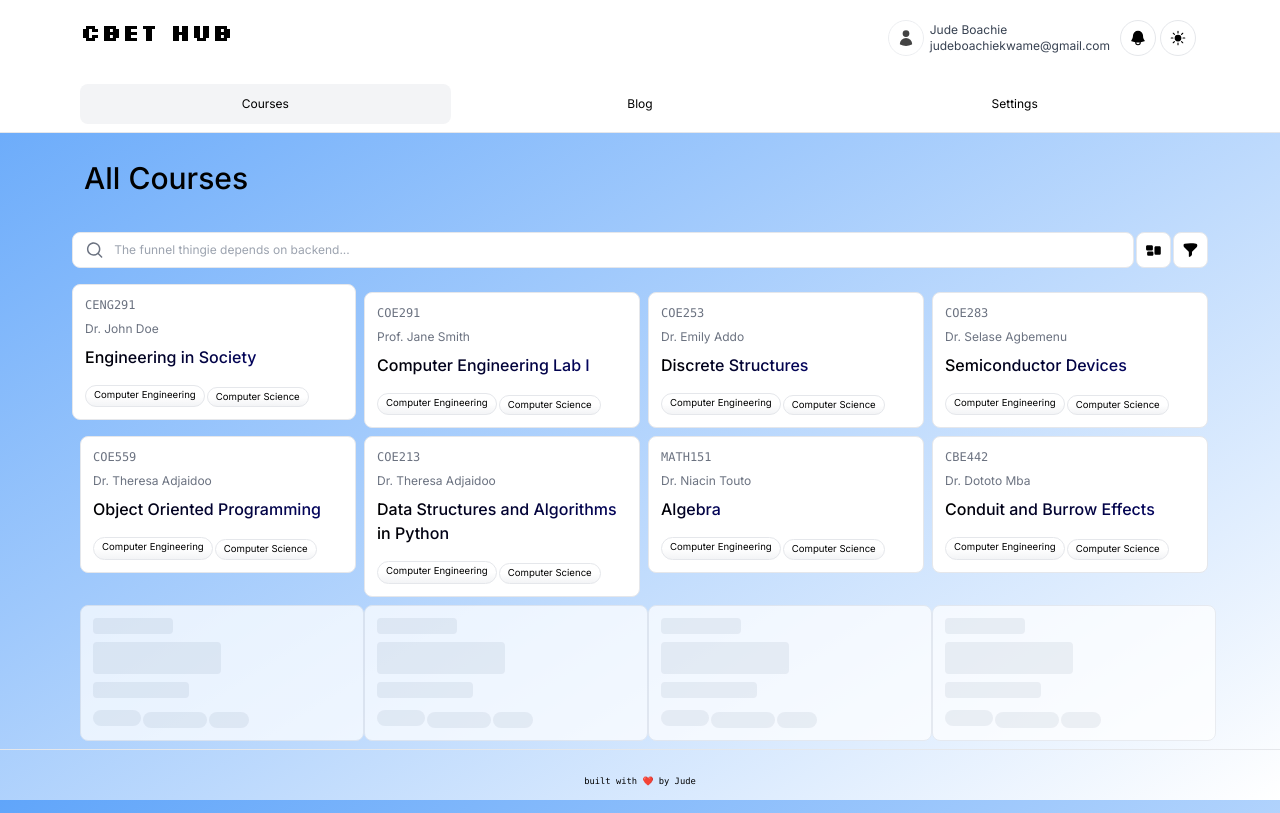
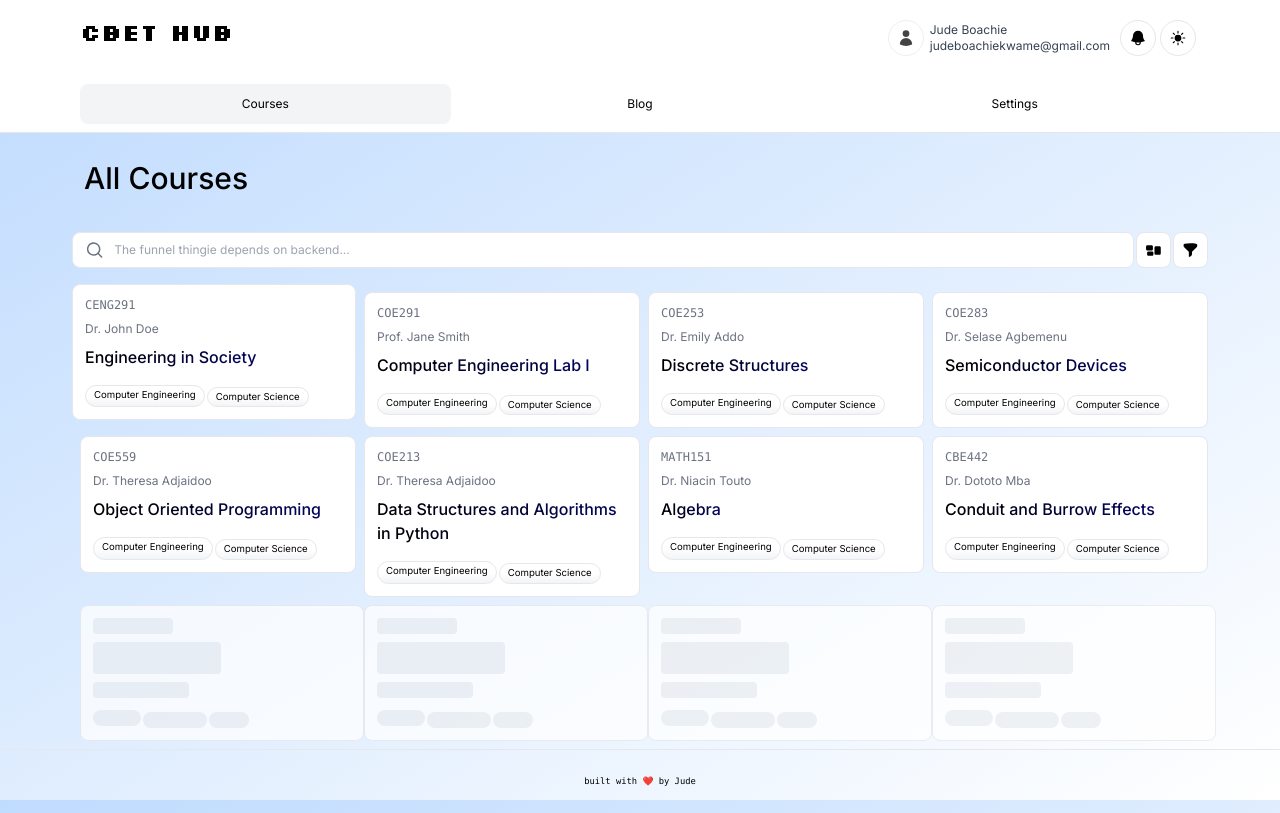
Before and after one commit to jdboachie/cbethub, a Next.js app: page / in a window 1280 px wide. Built offline with nearby package versions, Linux system fonts and the light colour scheme.

Commit message:
blind update

```diff
--- a/app/globals.css
+++ b/app/globals.css
@@ -20,7 +20,7 @@
 
 body {
   height: 100vh;
-  @apply bg-blend-darken bg-gradient-to-br from-blue-400 dark:from-[#03045e] to-white dark:to-[#000] bg-fixed bg-no-repeat bg-cover
+  @apply bg-blend-darken bg-gradient-to-br from-blue-200 dark:from-[#03045e] to-white dark:to-[#000] bg-fixed bg-no-repeat bg-cover
 }
 
 .card-gradient {
```
